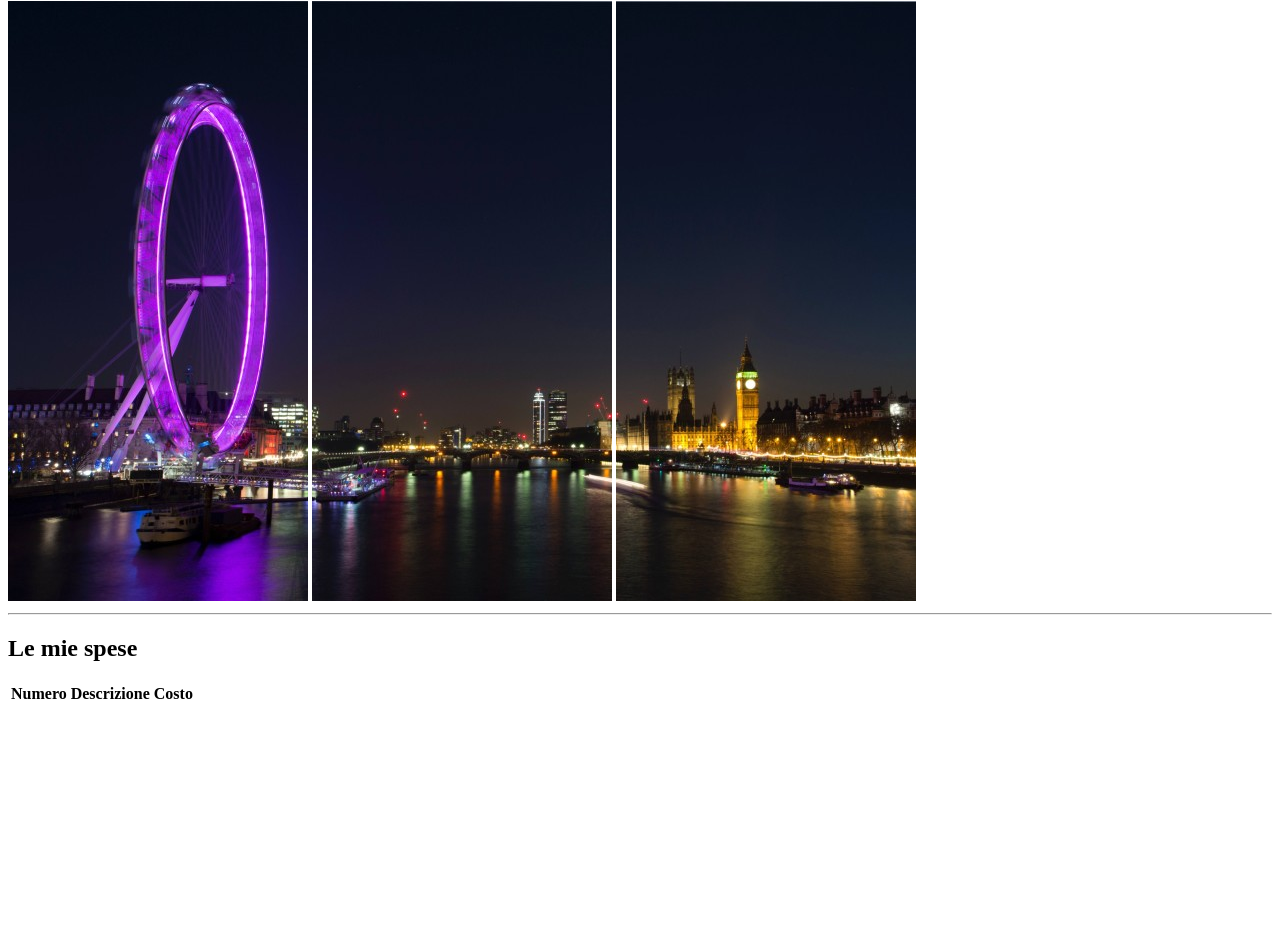
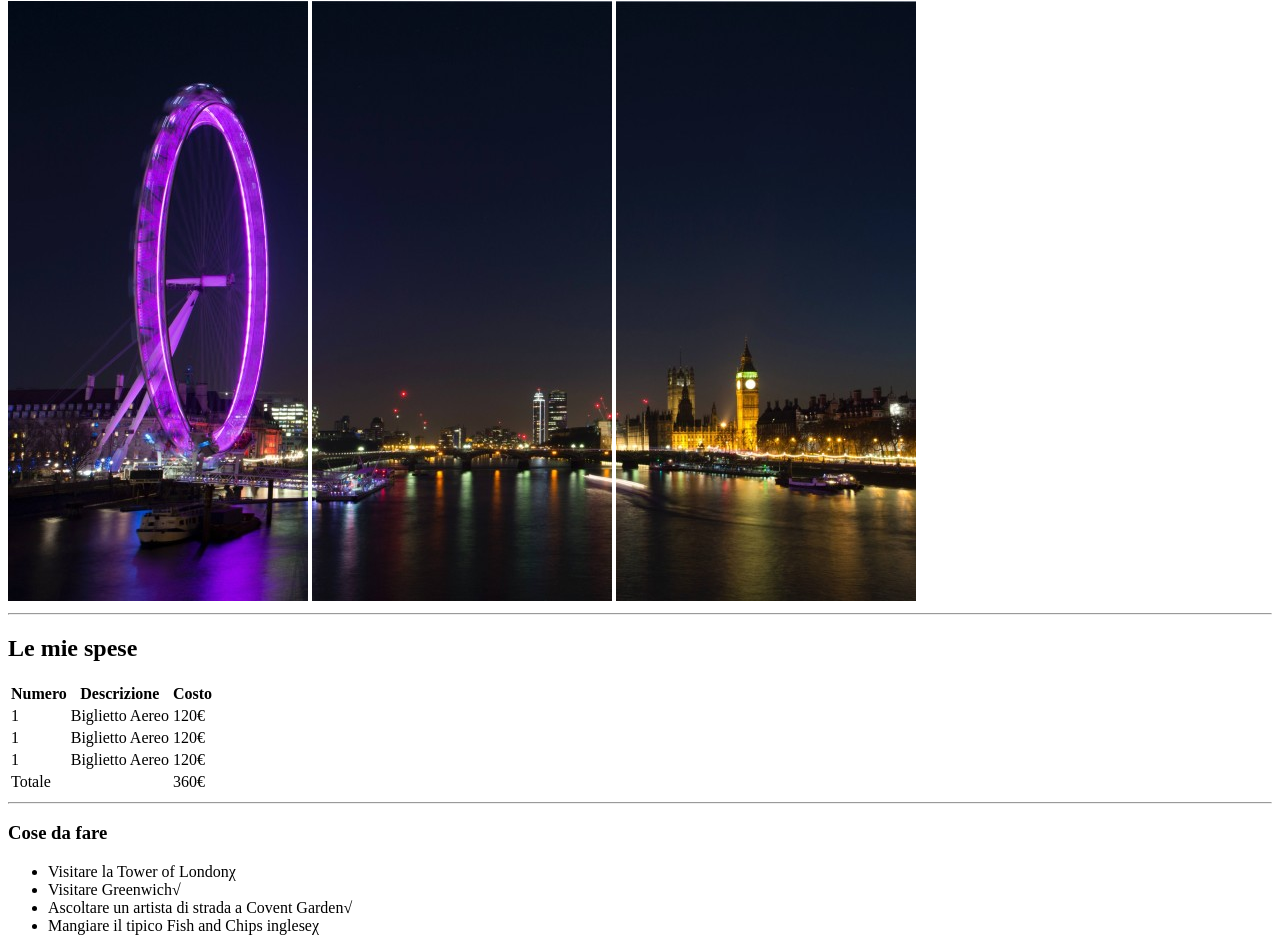
Before and after one commit to Gabry17/html-london-trip, a plain HTML site: page index.html in a window 1280 px wide. Shown: the part 79-1030 px from the top of the page. Before the commit the page ends 800 px from the top, so only its background shows below. Drawn offline with Linux system fonts and the light colour scheme.

Commit message:
add main

```diff
--- a/index.html
+++ b/index.html
@@ -21,6 +21,7 @@
     <main>
         <section>
             <h2>Le mie spese</h2>
+
             <table>
                 <thead>
                     <th>Numero</th>
@@ -28,12 +29,46 @@
                     <th>Costo</th>
                 </thead>
 
+                <tbody>
+                    <td>1</td>
+                    <td>Biglietto Aereo</td>
+                    <td>120€</td>
+                </tbody>
+
+                <tbody>
+                    <td>1</td>
+                    <td>Biglietto Aereo</td>
+                    <td>120€</td>
+                </tbody>
+
+                <tbody>
+                    <td>1</td>
+                    <td>Biglietto Aereo</td>
+                    <td>120€</td>
+                </tbody>
+
+                <tfoot>
+                    <td>Totale</td>
+                    <td></td>
+                    <td>360€</td>
+                </tfoot>
+
             </table>
+
+            <hr>
 
 
         </section>
 
         <section>
+            <h3>Cose da fare</h3>
+
+            <ul>
+                <li>Visitare la Tower of London&chi;</li>
+                <li>Visitare Greenwich&radic;</li>
+                <li>Ascoltare un artista di strada a Covent Garden&radic;</li>
+                <li>Mangiare il tipico Fish and Chips inglese&chi;</li>
+            </ul>
 
         </section>
 
```
